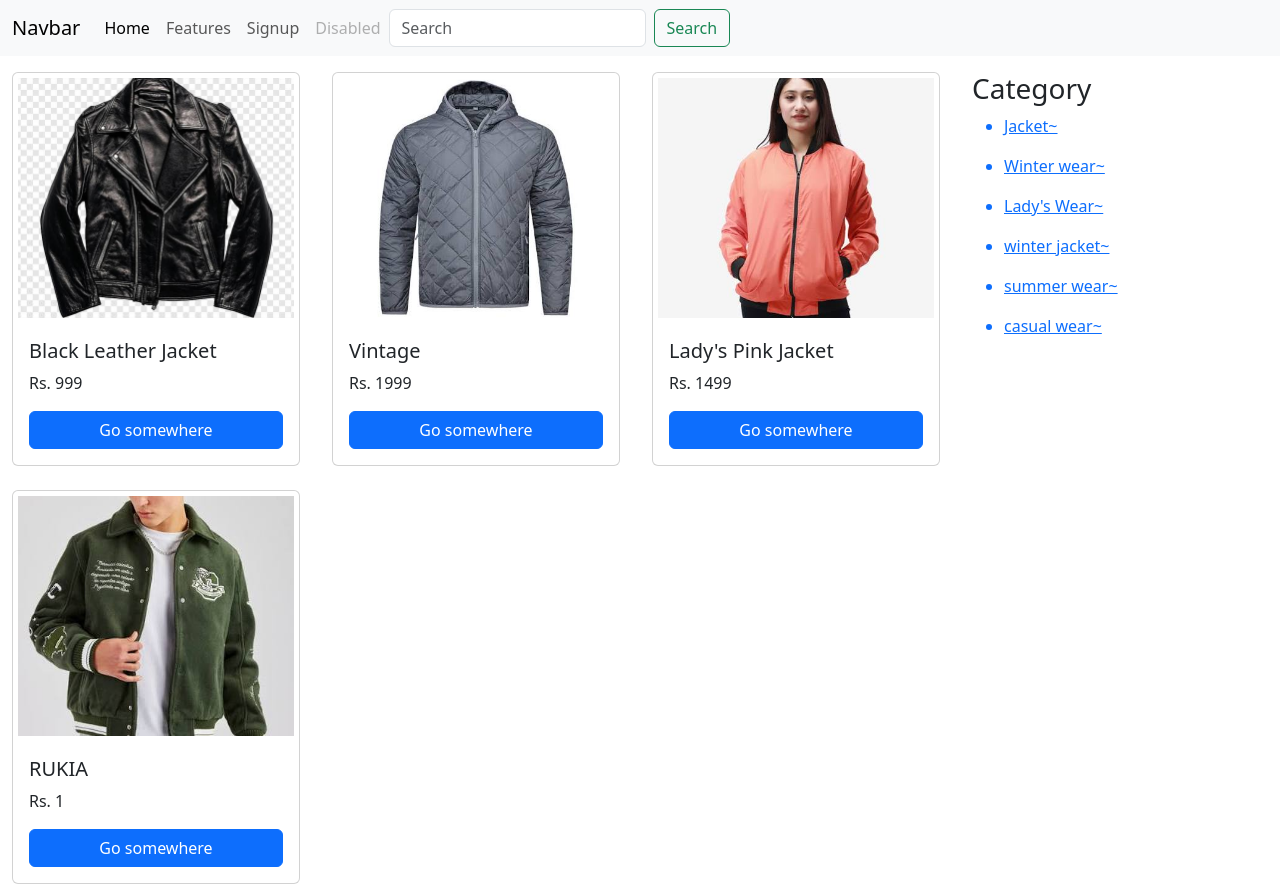
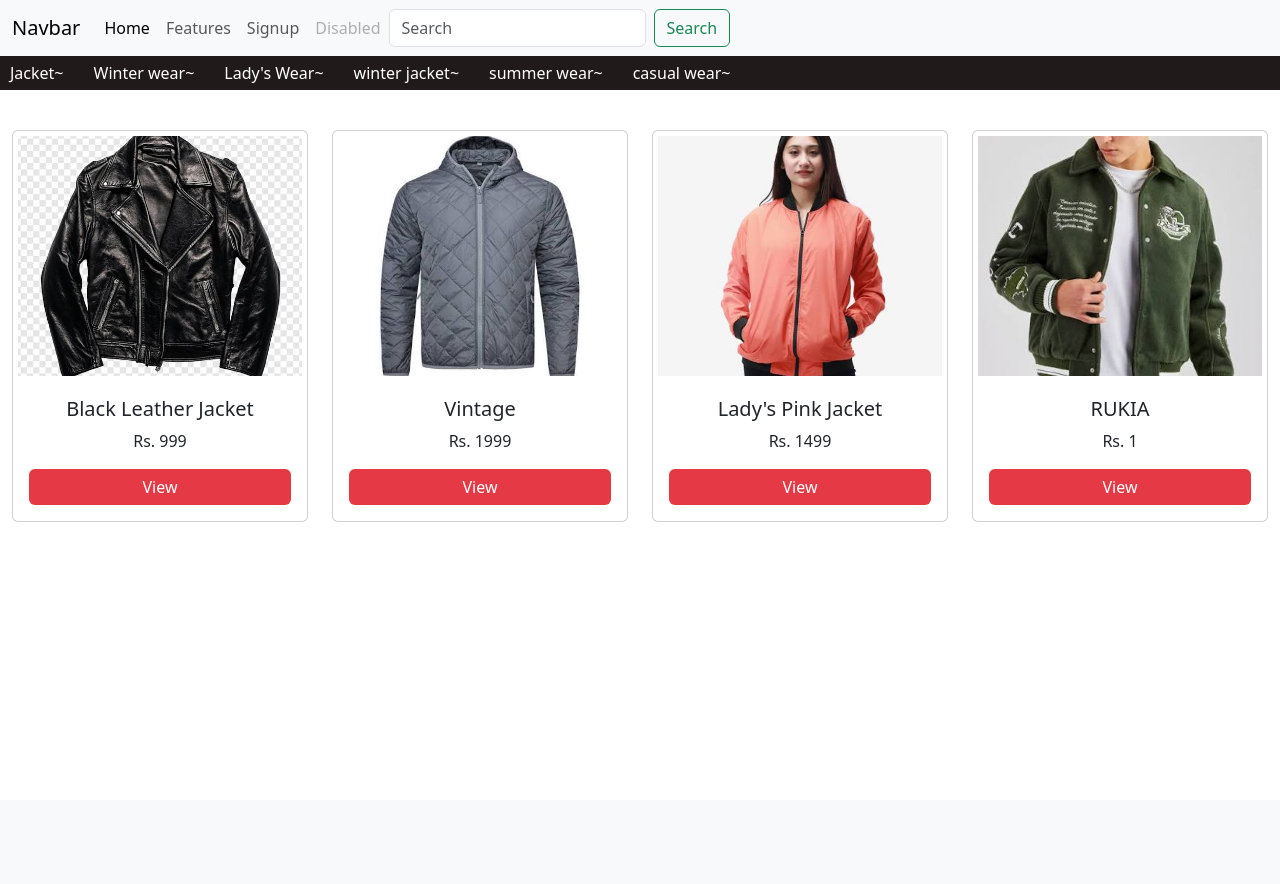
Before and after one commit to Aadityamali0/Ecommerce_site, a Django app: page /?category=1 in a window 1280 px wide. After the commit the page ends 522 px from the top, so only its background shows below. Run offline with Django 5.2, Linux system fonts and the light colour scheme; data comes from the database, SQL or seed files in the repository; both versions use the stored data as it was after the commit.

Commit message:
working in nav category

```diff
--- /dev/null
+++ b/store/static/store/home.css
@@ -0,0 +1,52 @@
+.category{
+    display: flex;
+    align-items: center;
+    /* justify-content: center;  */
+    gap: 20px;
+    background-color: rgb(33, 26, 26);
+}
+.category-list{
+    display: flex;       /* Makes li appear in one row */
+    list-style: none;
+    padding: 0;
+    margin: 0;
+    gap: 10px;           /* Space between categories */
+}
+.category-list li a{
+    display: block;
+    padding: 5px 10px;
+    text-decoration: none;
+    color: white;
+    font-weight: 500;
+}
+.category-list li a:hover{
+    background-color: rgb(189, 180, 180);
+    color: black;
+}
+/* .category h3{
+    font-size: 20px;
+    margin: 0;
+    color: white;
+    margin-left: 5px;
+} */
+.card-img-top{
+    height: 250px;
+    padding:5px;
+    object-fit: cover;
+}
+.card-body p{
+    font-weight: 500;
+}
+.card-body .btn-primary{
+    background-color: #e63946;
+    border: none;
+}
+.card-body .btn-primary:hover{
+    background-color: black;
+    /* transition: all .35s ease; */
+}
+/* @media (max-width: 768){
+    .card{
+        display: block;
+    }
+} */
--- a/store/templates/store/home.html
+++ b/store/templates/store/home.html
@@ -1,44 +1,41 @@
 {%extends 'store/nav.html'%}
+{%load static%}
 {%block csslink%}
-<style>
-.card-img-top{
-  height: 250px;
-  padding:5px;
-  object-fit: cover;
-}
-</style>
+<link rel="stylesheet" href="{%static 'store/home.css'%}">
 {%endblock%}
 {%block title%}Home Page {%endblock%}
 {%block body%}
+<div class="category">
+  {% comment %} <h3>Category</h3> {% endcomment %}
+  <ul class="category-list">
+    {%for cat in category%}
+      <li>
+        <a href="/?category={{cat.id}}" class="category-link">{{cat}}~</a>
+      </li>
+    {%endfor%}
+  </ul>
+</div>
 <div class="container-fluid mt-3">
   <div class="row">
-    <div class="col-lg-9">
-      <div class="row row-cols-1 row-cols-md-3 g-4">
+    <div class="col-lg-12 mt-4">
+      <div class="row row-cols-2 row-cols-md-3 row-cols-lg-4 g-4" id="product-container">
         {%for i in product%}
         <div class="col">
-          <div class="card h-100" style="width: 18rem">
+          <div class="card h-100 w-100">
             <img
             src="{{i.image.url}}"
             class="card-img-top"
-            alt="..."/>
-            <div class="card-body d-flex flex-column">
+            alt="{{i.product_name}}"/>
+            <div class="card-body d-flex flex-column text-center">
               <h5 class="card-title">{{i.product_name}}</h5>
               <p class="card-text">Rs. {{i.price}}</p>
-              <a href="{%url 'product_details' i.product_name|slugify i.id %}" class="btn btn-primary mt-auto">Go somewhere</a>
+              <a href="{%url 'product_details' i.product_name|slugify i.id %}" class="btn btn-primary mt-auto">View</a>
             </div>
           </div>
         </div>
         {%endfor%}
       </div>
     </div>
-    <div class="col-lg-3">
-      <h3>Category</h3>
-      {%for cat in category%}
-        <ul>
-          <a href="/?category={{cat.id}}"><li>{{cat}}~</li></a>
-        </ul>
-      {%endfor%}
-    </div>
   </div>
 </div>
 {%endblock%}
```
Also changed, not shown: store/static/store/home.js (added, +21 -0 lines), db.sqlite3.
